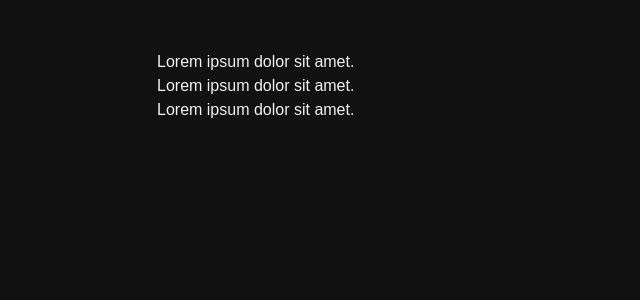
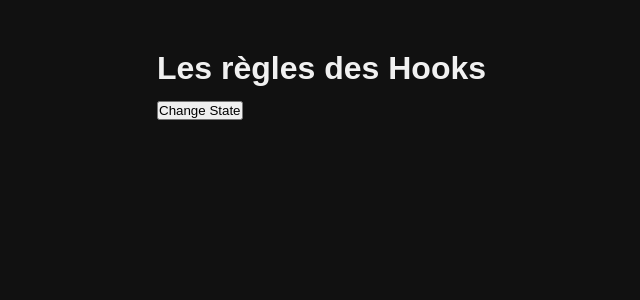
Before and after one commit to Benalta7892/React, a React (Vite) app in the folder 5.React-dans-le-detail/: page / in a window 1280 px wide. Shown: the top 300 px of the page, without its empty margins (83-723 px from the left). Built offline with nearby package versions, Linux system fonts and the light colour scheme.

Commit message:
Les regles des hooks

```diff
--- a/5.React-dans-le-detail/src/App.jsx
+++ b/5.React-dans-le-detail/src/App.jsx
@@ -1,4 +1,4 @@
-import Container from "./lessons/1.Les-fragments/Container";
+import Container from "./lessons/2.La-regle-des-hooks/Container";
 
 function App() {
   return (
--- a/5.React-dans-le-detail/src/index.css
+++ b/5.React-dans-le-detail/src/index.css
@@ -1,6 +1,6 @@
-@tailwind base;
+/* @tailwind base;
 @tailwind components;
-@tailwind utilities;
+@tailwind utilities; */
 
 *,
 ::before,
--- /dev/null
+++ b/5.React-dans-le-detail/src/lessons/2.La-regle-des-hooks/Container.jsx
@@ -0,0 +1,28 @@
+/* 1. Toujours exécuter les Hooks au plus haut niveau de la fonction.
+Ne pas coder d'appels de Hooks dans des conditions, des boucles, etc...
+
+2. Toujours exécuter les Hooks dans un composant ou un hook personnalisé,
+afin de garder la logique dans un environnement React.
+*/
+
+// Exemple de ce qui peut causer une erreur
+import { useState } from "react";
+
+export default function Container() {
+  const [s1, sets1] = useState(0);
+  console.log(s1);
+
+  if (s1 < 1) {
+    const [s2, sets2] = useState(1);
+    console.log(s2);
+  }
+  const [s3, sets3] = useState(2);
+  console.log("S3", s3);
+
+  return (
+    <div>
+      <h1>Les règles des Hooks</h1>
+      <button onClick={() => sets1(1)}>Change State</button>
+    </div>
+  );
+}
--- a/5.React-dans-le-detail/src/lessons/2.La-rŠgle-des-hooks/Container.jsx
+++ /dev/null
@@ -1,15 +0,0 @@
-/* 1. Toujours exécuter les Hooks au plus haut niveau de la fonction.
-Ne pas coder d'appels de Hooks dans des conditions, des boucles, etc...
-
-2. Toujours exécuter les Hooks dans un composant ou un hook personnalisé, afin de garder la logique dans un environnement React.
-*/
-
-export default function Container() {
-
-  return (
-    <div>
-      <h1>Les règles des Hooks</h1>
-
-    </div>
-  )
-}
```
